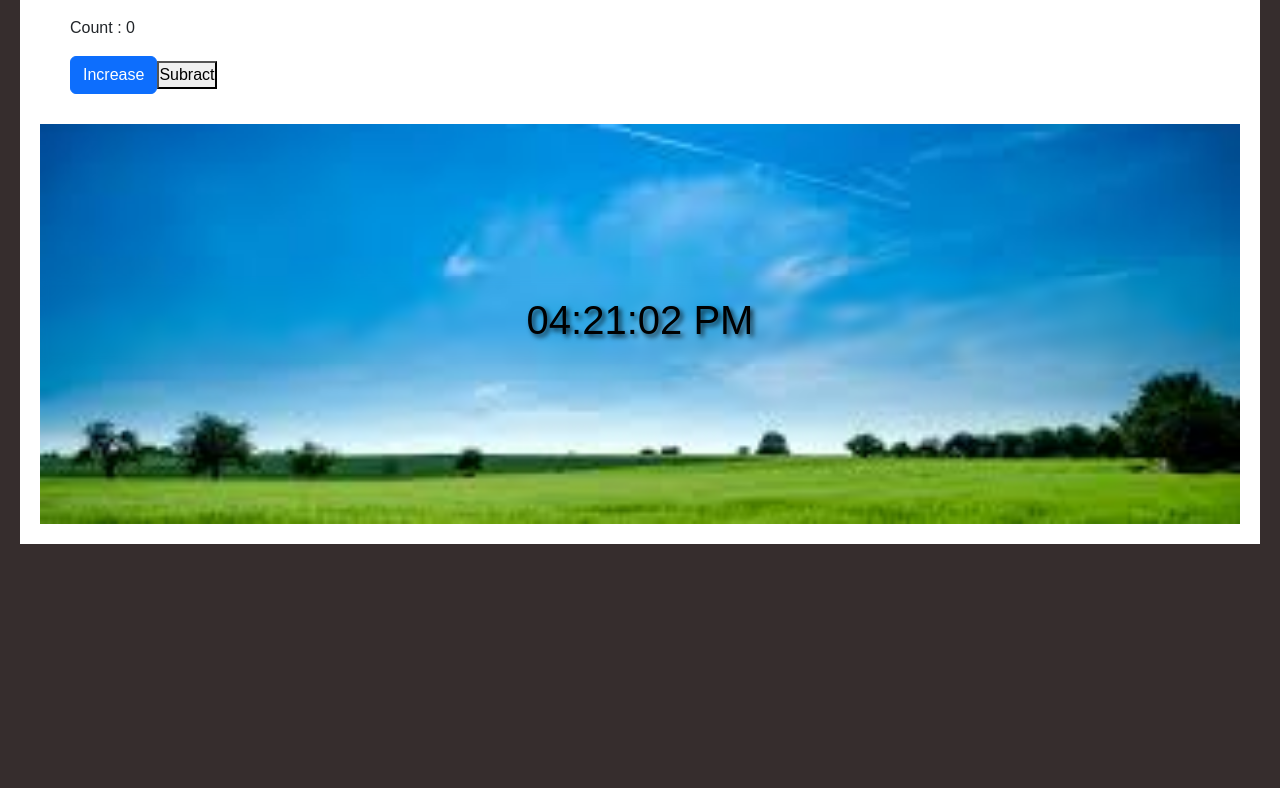
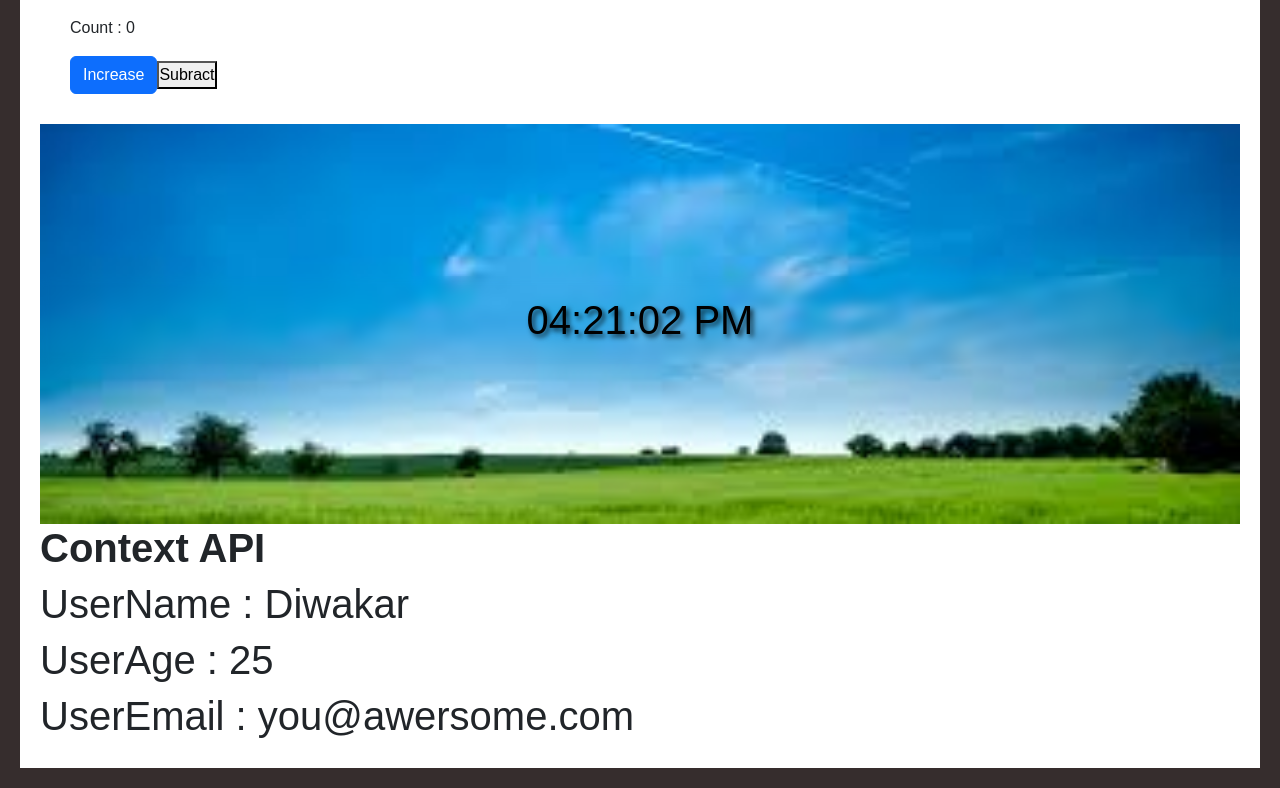
Before and after one commit to Diwakar1210/30daysofReact, a React (Vite) app in the folder 30daysofReact/: page / in a window 1280 px wide. Shown: the part 4067-4855 px from the top of the page. Before the commit the page ends 4631 px from the top, so only its background shows below. Built offline with nearby package versions, Linux system fonts and the light colour scheme; a web font is replaced by a local one.

Commit message:
Learnt Context API

```diff
--- a/30daysofReact/src/App.jsx
+++ b/30daysofReact/src/App.jsx
@@ -15,8 +15,16 @@ import ToDoList from "./ToDoList.jsx";
 import UseEffect from "./UseEffect.jsx";
 import '../node_modules/bootstrap/dist/css/bootstrap.min.css'
 import DigitalClock from "./DigitalClock.jsx";
+import { createContext, useState } from "react";
+
+export let UserContext = createContext();
 
 function App() {
+
+  let [user,setUser] = useState({uName:"Diwakar",age:25,email:"you@awersome.com"})
+
+  console.log(UserContext);
+
 
   const fruits = [{id:1,name: "apple", calories: 200},
     {id:2,name:"orange",calories:100},
@@ -29,6 +37,7 @@ function App() {
       {id:8,name: "ginger", calories:10}];
 
   return (
+    <UserContext.Provider value={{user}}>
     <>
       <Header />
       <Food />
@@ -68,6 +77,7 @@ function App() {
 
     <DigitalClock/>
     </>
+    </UserContext.Provider>
   )
 }
 
--- a/30daysofReact/src/DigitalClock.jsx
+++ b/30daysofReact/src/DigitalClock.jsx
@@ -1,6 +1,10 @@
-import React, {useState,useEffect} from 'react'
+import React, {useState,useEffect, useContext} from 'react'
+import { UserContext } from './App';
 
 const DigitalClock = () => {
+
+    // useContext
+    let {user} = useContext( UserContext )
 
     const [time,setTime] = useState(new Date());
 
@@ -26,9 +30,17 @@ const DigitalClock = () => {
    }
 
   return (
+    <>
     <div className='DigitalContainer'>
         <h1>{timeFormat()}</h1>
     </div>
+    <article>
+        <h1 className='fw-bold'>Context API</h1>
+        <h1>UserName : {user.uName}</h1>
+        <h1>UserAge : {user.age}</h1>
+        <h1>UserEmail : {user.email}</h1>
+    </article>
+    </>
   )
 }
 
```
